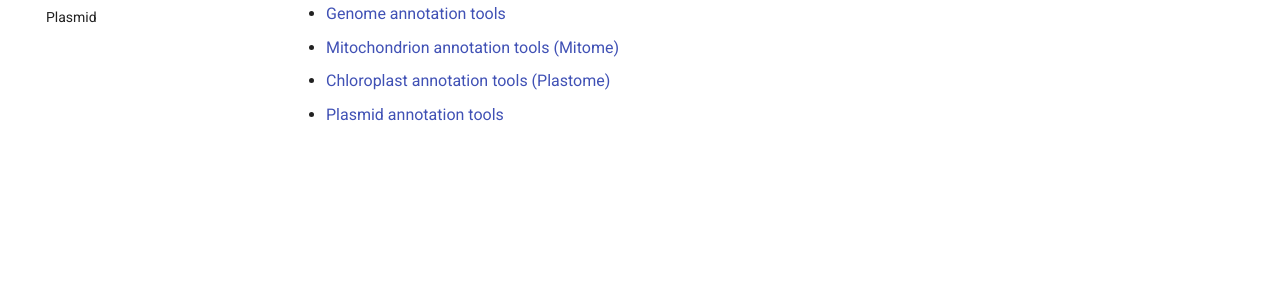
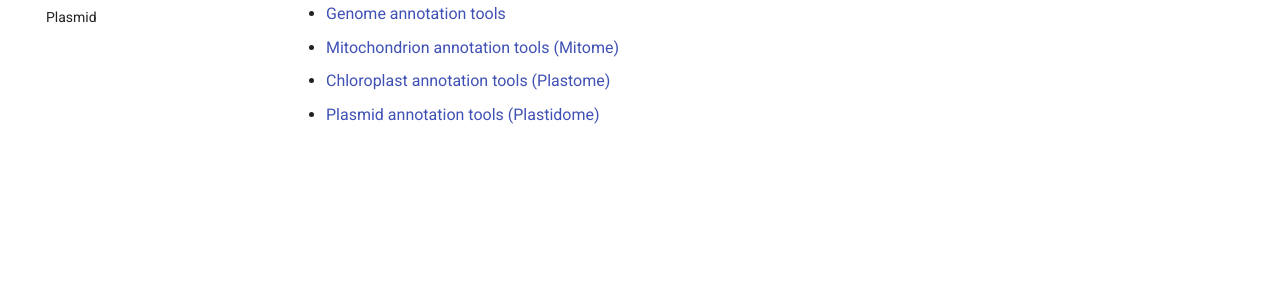
Before and after one commit to Juke34/awesome-genome-annotation, an MkDocs documentation site: the page built from docs/README.md, in a window 1280 px wide. Shown: the part 268-565 px from the top of the page. Built offline with MkDocs 1.6.1 and Material for MkDocs 9.7.7, drawn with Linux system fonts in a browser that asks for light colours; comment, search, counter and statistics services are not loaded.

Commit message:
Update README.md

```diff
--- a/docs/README.md
+++ b/docs/README.md
@@ -6,4 +6,4 @@
  * [Genome annotation tools](annotation/structural/annotation_tools_genome.md)
  * [Mitochondrion annotation tools (Mitome)](annotation/structural/annotation_tools_mitome.md)
  * [Chloroplast annotation tools (Plastome)](annotation/structural/annotation_tools_plastome.md)
- * [Plasmid annotation tools](annotation/structural/annotation_tools_plasmidome.md)
+ * [Plasmid annotation tools (Plastidome)](annotation/structural/annotation_tools_plasmidome.md)
```
